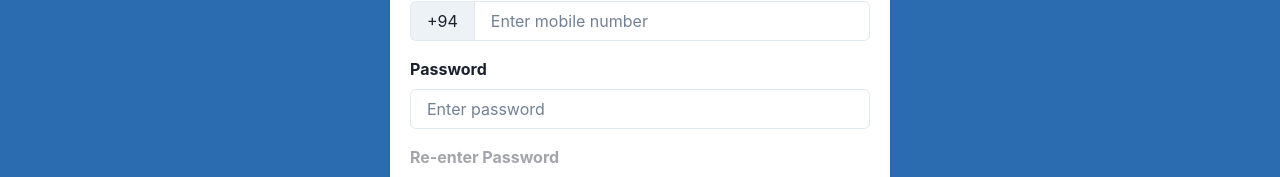
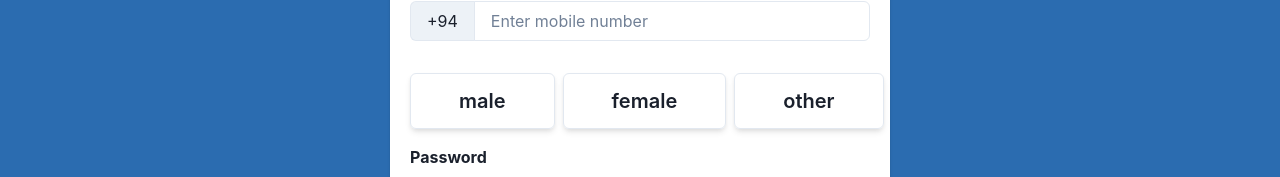
Before and after one commit to multipacman/mdi-urs, a React (Create React App) app: page /register in a window 1280 px wide. Shown: the part 453-630 px from the top of the page. Built offline with nearby package versions, Linux system fonts and the light colour scheme.

Commit message:
Refined dashboard interaction

```diff
--- a/src/Pages/Dashboard/DashboardPage.jsx
+++ b/src/Pages/Dashboard/DashboardPage.jsx
@@ -28,6 +28,7 @@ import { CustomToast } from '../../Components/Common/ToastNotification';
 export default function Dashboard() {
   const user = useSelector(state => state.user);
   const auth = useSelector(state => state.auth);
+  const [uploadButtonLoading, setUploadButtonLoading] = useState(false);
   const [file, selectFile] = useFileUpload();
   const { toastNotification } = CustomToast();
 
@@ -48,6 +49,7 @@ export default function Dashboard() {
     }
 
     if (!!file) {
+      setUploadButtonLoading(true);
       userService
         .updateUserProfilePic(file, auth.access_token)
         .then(res => {
@@ -57,18 +59,20 @@ export default function Dashboard() {
             message: 'Your information has been updated successfully.',
             type: 'success',
             variant: 'solid',
-            position: 'bottom',
+            position: 'top',
           });
+          setUploadButtonLoading(false);
         })
-        .catch(e =>
+        .catch(e => {
           toastNotification({
             title: 'Something went wrong!',
             message: 'Please try again.',
             type: 'error',
             variant: 'solid',
-            position: 'bottom',
-          })
-        );
+            position: 'top',
+          });
+          setUploadButtonLoading(true);
+        });
     }
   }, [auth, file, dispatch]);
 
@@ -104,6 +108,7 @@ export default function Dashboard() {
                           mt={'-20px'}
                           position={'absolute'}
                           icon={<AddIcon />}
+                          isLoading={uploadButtonLoading}
                           onClick={() => handleChange()}
                         />
                       </ScaleFade>
--- a/src/Pages/Dashboard/DashboardProfileEdit.jsx
+++ b/src/Pages/Dashboard/DashboardProfileEdit.jsx
@@ -78,7 +78,7 @@ export default function DashboardProfileEdit() {
             message: 'Your information has been updated successfully.',
             type: 'success',
             variant: 'solid',
-            position: 'bottom',
+            position: 'top',
           });
           //   navigate('/user-success');
           setIsLoading(false);
@@ -91,7 +91,7 @@ export default function DashboardProfileEdit() {
           message: 'Please try again.',
           type: 'error',
           variant: 'solid',
-          position: 'bottom',
+          position: 'top',
         });
       });
   };
--- a/src/Pages/User/UserRegisterPage.jsx
+++ b/src/Pages/User/UserRegisterPage.jsx
@@ -20,12 +20,14 @@ import {
   ScaleFade,
   Text,
   VStack,
+  useRadioGroup,
 } from '@chakra-ui/react';
 import { Formik, Form, Field } from 'formik';
 import * as Yup from 'yup';
 import userService from '../../services/user.services';
 import { SingleDatepicker } from 'chakra-dayzed-datepicker';
 import { CustomToast } from '../../Components/Common/ToastNotification';
+import RadioCard from '../../Components/Common/RadioCard';
 
 export default function UserRegister() {
   const [checkEmail, setCheckEmail] = useState(false);
@@ -68,14 +70,14 @@ export default function UserRegister() {
       confirm_password: values.re_password,
       dob: date.toISOString().substring(0, 10),
       mobile_number: values.mobile,
-      gender: 'male',
+      gender: values.gender,
     };
 
     userService
       .registerNewUser({ payload })
       .then(res => {
         if (res.status === 200) {
-          navigate('/user-success');
+          navigate('/user-success', { state: { view: true } });
           setIsLoading(false);
         }
       })
@@ -87,6 +89,16 @@ export default function UserRegister() {
         });
       });
   };
+
+  const options = ['male', 'female', 'other'];
+
+  const { getRootProps, getRadioProps } = useRadioGroup({
+    name: 'gender',
+    // defaultValue: user.accountInfo?.patient.gender,
+    // onChange: console.log,
+  });
+
+  const group = getRootProps();
 
   return (
     <Box paddingTop={'4%'} bg={'blue.600'}>
@@ -253,6 +265,24 @@ export default function UserRegister() {
                           <FormErrorMessage>{errors.mobile}</FormErrorMessage>
                         </FormControl>
 
+                        <HStack
+                          mt={8}
+                          justifyContent={'space-between'}
+                          {...group}
+                          onChange={handleChange}
+                          name="gender"
+                          id="gender"
+                        >
+                          {options.map(value => {
+                            const radio = getRadioProps({ value });
+                            return (
+                              <RadioCard key={value} props={radio}>
+                                {value}
+                              </RadioCard>
+                            );
+                          })}
+                        </HStack>
+
                         <FormControl
                           mt={4}
                           isInvalid={errors.password && touched.password}
@@ -297,7 +327,6 @@ export default function UserRegister() {
                           variant="solid"
                           type="submit"
                           isLoading={isLoading}
-                          // onClick={() => navigate('/user-success')}
                         >
                           Create Account
                         </Button>
--- a/src/Pages/User/UserSuccessPage.jsx
+++ b/src/Pages/User/UserSuccessPage.jsx
@@ -1,5 +1,5 @@
 import React from 'react';
-import { useNavigate } from 'react-router-dom';
+import { useLocation, useNavigate } from 'react-router-dom';
 import { CheckIcon } from '@chakra-ui/icons';
 
 import {
@@ -16,14 +16,19 @@ import {
 } from '@chakra-ui/react';
 
 export default function UserSuccess() {
+  let { state } = useLocation();
   let navigate = useNavigate();
 
+  console.log();
   return (
+    <>
       <Box paddingTop={'18%'} bg={'blue.600'}>
         <ScaleFade initialScale={'0.9'} in={true}>
           <Center>
             <VStack>
               <Card w={[300, 400, 500]} borderRadius="2xl">
+                {!!state && state.view ? (
+                  <>
                     <CardHeader mt={7} textAlign={'center'}>
                       <CheckIcon w={8} h={8} color="green.500" />
                     </CardHeader>
@@ -46,6 +51,26 @@ export default function UserSuccess() {
                         Go to Login
                       </Button>
                     </CardBody>
+                  </>
+                ) : (
+                  <CardBody>
+                    <Heading mb={4} textColor={'blue.600'} size="xl">
+                      Do you wish to register?
+                    </Heading>
+                    <Text as={'b'}>Few steps and you're good to go!</Text>
+                    <Button
+                      size="lg"
+                      w={'100%'}
+                      mt={7}
+                      colorScheme="blue"
+                      variant="solid"
+                      type="submit"
+                      onClick={() => navigate('/register')}
+                    >
+                      Go to register
+                    </Button>
+                  </CardBody>
+                )}
               </Card>
               <Text
                 ml={2}
@@ -59,5 +84,6 @@ export default function UserSuccess() {
           </Center>
         </ScaleFade>
       </Box>
+    </>
   );
 }
```
Lines whose indentation alone changed are shown as unchanged.
